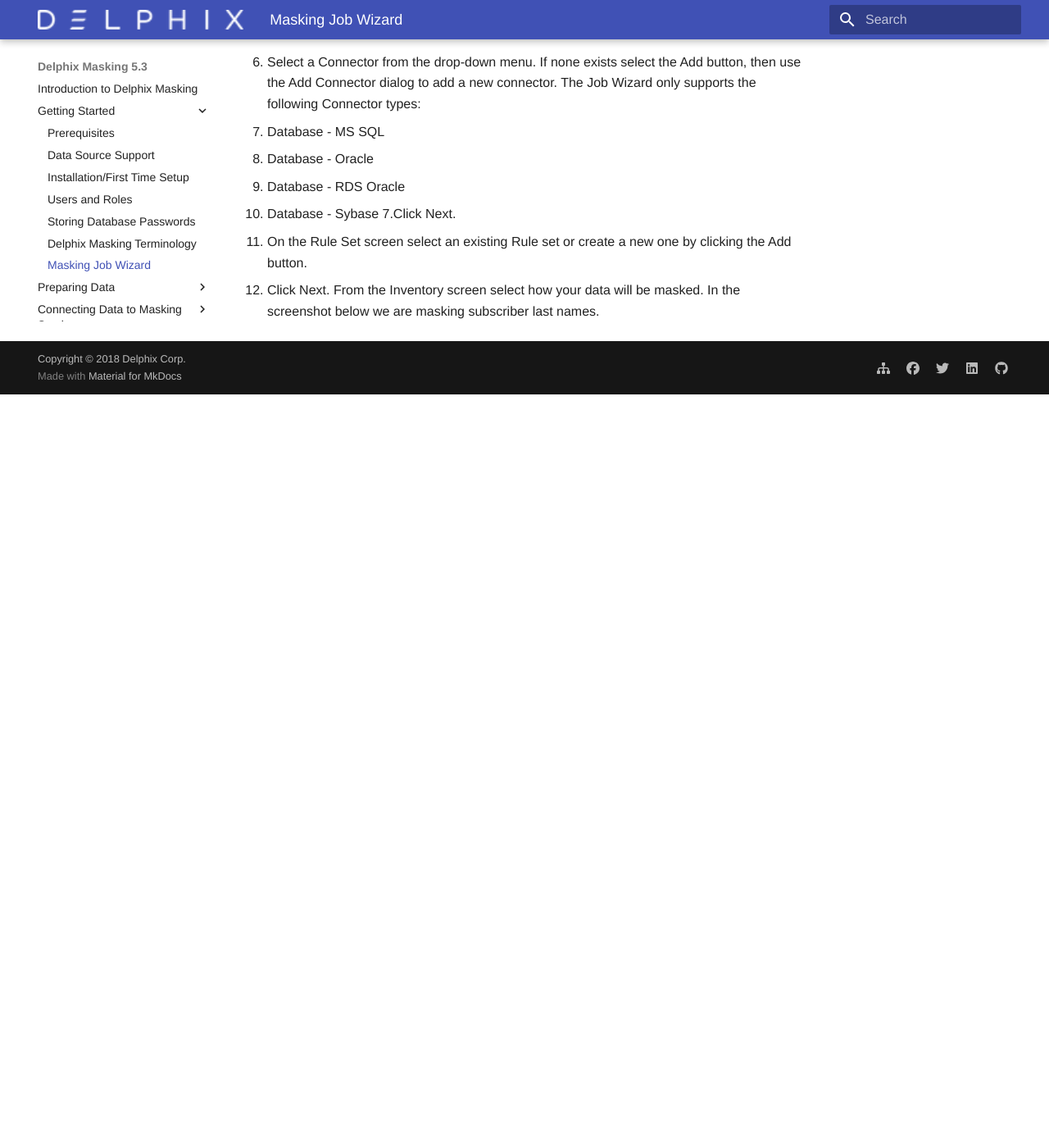
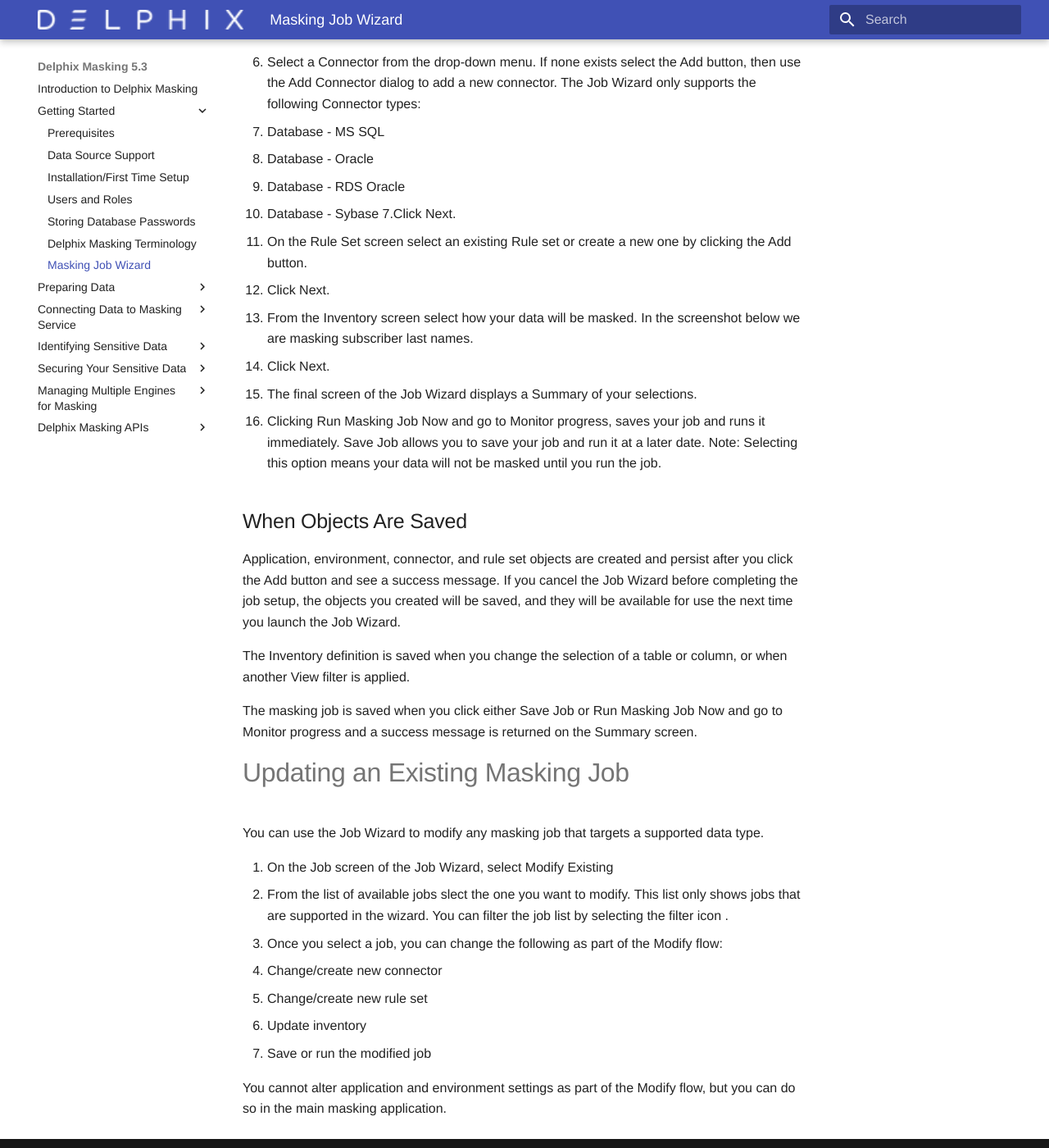
Before and after one commit to skdelphix/maskdocs, an MkDocs documentation site: the page built from docs/Getting_Started/Masking_Job_Wizard.md, in a window 1280 px wide and 1400 px high, scrolled down 3133 px. Shown: the whole window at 82% size. Built offline with MkDocs 1.6.1 and Material for MkDocs 9.7.7, drawn with Linux system fonts in a browser that asks for light colours; some web fonts are replaced; before the commit the page ends 3614 px from its top, so only the background shows below that.

Commit message:
Update Masking_Job_Wizard.md

```diff
--- a/docs/Getting_Started/Masking_Job_Wizard.md
+++ b/docs/Getting_Started/Masking_Job_Wizard.md
@@ -110,4 +110,35 @@ To create a new masking Job using the new Job Wizard, follow the procedure below
 7.Click Next.
 8. On the Rule Set screen select an existing Rule set or create a new one by clicking the Add button.
 9. Click Next.
-From the Inventory screen select how your data will be masked. In the screenshot below we are masking subscriber last names.
+10. From the Inventory screen select how your data will be masked. In the screenshot below we are masking subscriber last names.
+11. Click Next.
+12. The final screen of the Job Wizard displays a Summary of your selections.
+13. Clicking Run Masking Job Now and go to Monitor progress, saves your job and runs it immediately. Save Job allows you to save your job and run it at a later date. Note: Selecting this option means your data will not be masked until you run the job.
+
+## When Objects Are Saved
+Application, environment, connector, and rule set objects are created and
+persist after you click the Add button and see a success message. If you cancel
+the Job Wizard before completing the job setup, the objects you created will be
+saved, and they will be available for use the next time you launch the Job Wizard.
+
+The Inventory definition is saved when you change the selection of a table or
+column, or when another View filter is applied.
+
+The masking job is saved when you click either Save Job or Run Masking Job Now
+and go to Monitor progress and a success message is returned on the
+Summary screen.
+
+# Updating an Existing Masking Job
+You can use the Job Wizard to modify any masking job that targets a supported
+data type.
+
+1. On the Job screen of the Job Wizard, select Modify Existing
+2. From the list of available jobs slect the one you want to modify. This list only shows jobs that are supported in the wizard. You can filter the job list by selecting the filter icon .
+3. Once you select a job, you can change the following as part of the Modify flow:
+   - Change/create new connector
+   - Change/create new rule set
+   - Update inventory
+   - Save or run the modified job
+
+ You cannot alter application and environment settings as part of the Modify
+ flow, but you can do so in the main masking application.
```
